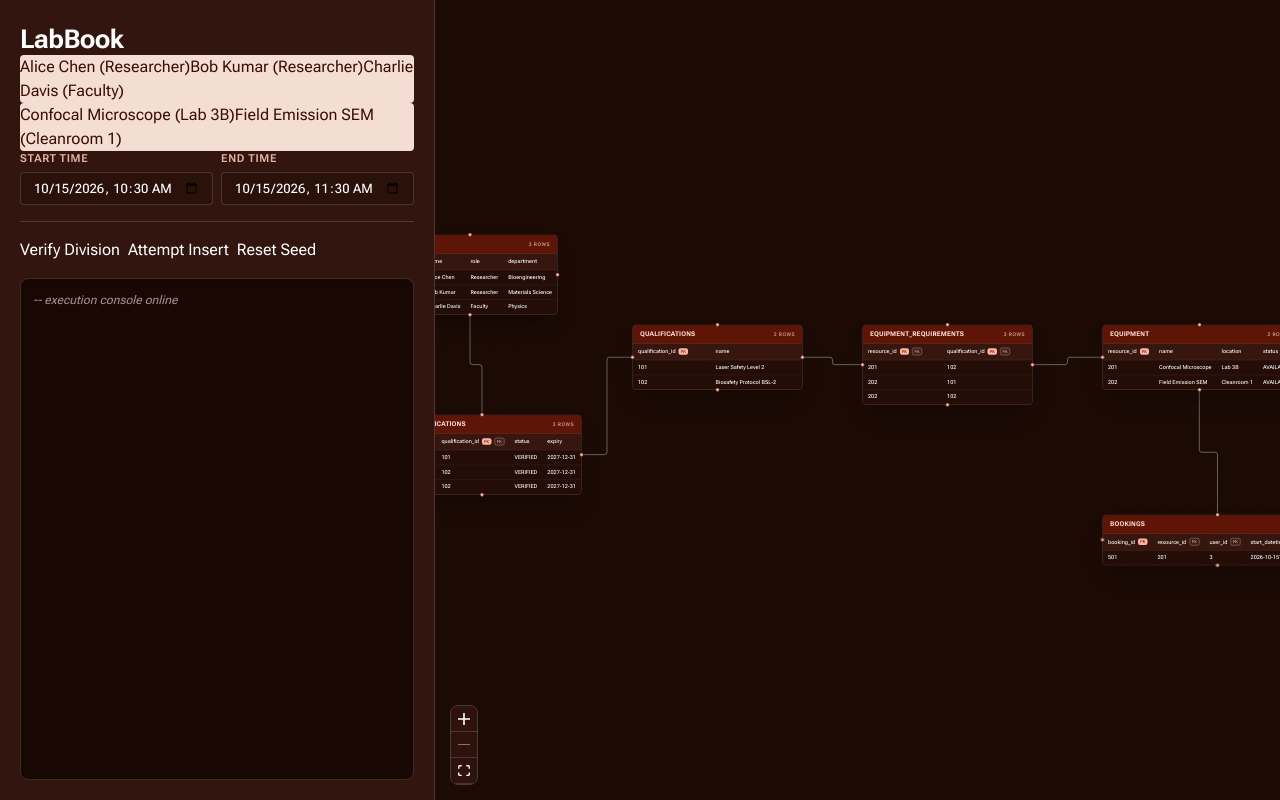
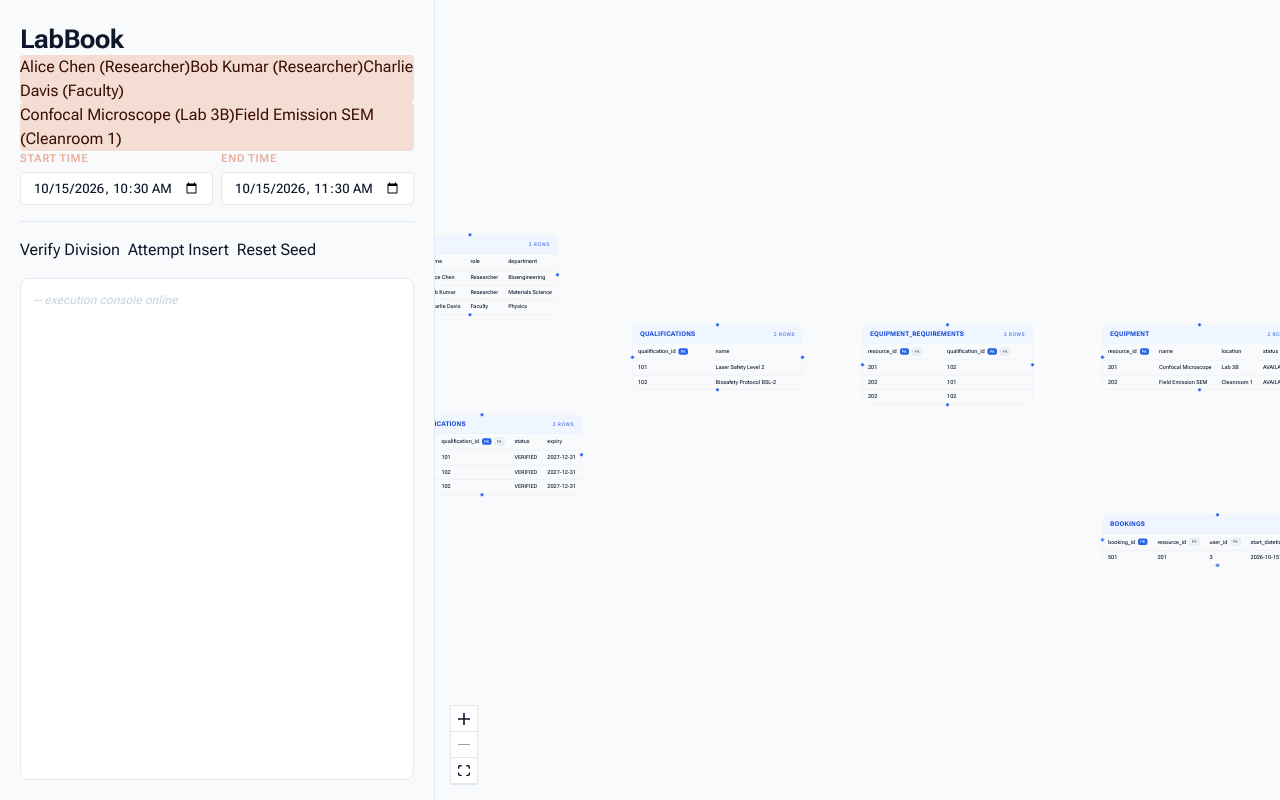
Before and after one commit to lavan8t/labbook, a Next.js app: page / in a window 1280 px wide. Built offline with nearby package versions, Linux system fonts and the light colour scheme.

Commit message:
style: configure roboto flex and minimal flat theme variables

```diff
--- a/app/globals.css
+++ b/app/globals.css
@@ -6,20 +6,57 @@
 }
 
 :root {
-  --bg-primary: var(--md-sys-color-surface, #230d07);
-  --bg-panel: var(--md-sys-color-surface-container-high, #31150e);
-  --bg-card: var(--md-sys-color-primary-container, #e4beae);
-  --bg-card-alt: var(--md-sys-color-surface-container-highest, #3d1c13);
-  --bg-card-subtle: var(--md-sys-color-surface-container, #2a110a);
-  --text-primary: var(--md-sys-color-on-surface, #ffffff);
-  --text-muted: var(--md-sys-color-on-surface-variant, #e8b09f);
-  --text-dim: var(--md-sys-color-outline, #c57d6b);
-  --text-dark: var(--md-sys-color-on-primary-container, #3a0d05);
-  --text-dark-muted: var(--md-sys-color-on-secondary-container, #6e2718);
-  --border-subtle: var(--md-sys-color-outline-variant, rgba(255, 255, 255, 0.14));
-  --border-strong: var(--md-sys-color-outline, rgba(255, 255, 255, 0.28));
-  --border-card: var(--md-sys-color-outline-variant, rgba(117, 32, 12, 0.2));
-  --accent-tint: var(--md-sys-color-secondary-container, #f3dfd6);
+  /* Flat UI Core Tokens */
+  --bg-primary: #ffffff;
+  --bg-surface: #f8fafc;
+  --bg-panel: #f8fafc;
+  --bg-card: #ffffff;
+  --bg-card-alt: #f1f5f9;
+  --bg-card-subtle: #f8fafc;
+
+  --text-primary: #0f172a;
+  --text-muted: #64748b;
+  --text-dim: #94a3b8;
+  --text-dark: #0f172a;
+  --text-dark-muted: #475569;
+
+  --border-subtle: #e2e8f0;
+  --border-strong: #cbd5e1;
+  --border-card: #e2e8f0;
+  --border-interactive: #cbd5e1;
+
+  --radius-flat: 2px;
+  --accent-tint: #f1f5f9;
+
+  /* Material 3 System Color Swatch Tokens (Vibrant Palette compatible) */
+  --md-sys-color-surface: var(--bg-primary);
+  --md-sys-color-surface-dim: #f1f5f9;
+  --md-sys-color-surface-container-lowest: #ffffff;
+  --md-sys-color-surface-container-low: #f8fafc;
+  --md-sys-color-surface-container: #ffffff;
+  --md-sys-color-surface-container-high: #f8fafc;
+  --md-sys-color-surface-container-highest: #f1f5f9;
+  --md-sys-color-on-surface: #0f172a;
+  --md-sys-color-on-surface-variant: #475569;
+  --md-sys-color-outline: #cbd5e1;
+  --md-sys-color-outline-variant: #e2e8f0;
+  --md-sys-color-primary: #2563eb;
+  --md-sys-color-on-primary: #ffffff;
+  --md-sys-color-primary-container: #eff6ff;
+  --md-sys-color-on-primary-container: #1d4ed8;
+  --md-sys-color-secondary-container: #f1f5f9;
+  --md-sys-color-on-secondary-container: #334155;
+}
+
+/* Minimal Flat Reset: Zero Box Shadows, Zero Drop Shadows, Zero Gradients */
+*, *::before, *::after {
+  box-shadow: none !important;
+  text-shadow: none !important;
+}
+
+[class*="shadow-"], [class*="drop-shadow-"] {
+  box-shadow: none !important;
+  filter: none !important;
 }
 
 body {
@@ -69,27 +106,29 @@ body {
   letter-spacing: 0.02em;
 }
 
-/* ReactFlow styling derived from M3 system tokens */
+/* ReactFlow styling with flat borders and zero shadow */
 .react-flow__background {
-  background-color: var(--md-sys-color-surface-dim, #1c0a05) !important;
+  background-color: var(--bg-surface, #f8fafc) !important;
 }
 
 .react-flow__controls {
   box-shadow: none !important;
-  border: 1px solid var(--md-sys-color-outline-variant, rgba(255, 255, 255, 0.2)) !important;
-  border-radius: 8px !important;
+  border: 1px solid var(--border-subtle, #e2e8f0) !important;
+  border-radius: 2px !important;
   overflow: hidden !important;
+  background-color: #ffffff !important;
 }
 
 .react-flow__controls-button {
-  background: var(--md-sys-color-surface-container, #2d130c) !important;
-  border-bottom: 1px solid var(--md-sys-color-outline-variant, rgba(255, 255, 255, 0.15)) !important;
-  fill: var(--md-sys-color-on-surface, #ffffff) !important;
-  color: var(--md-sys-color-on-surface, #ffffff) !important;
+  background: #ffffff !important;
+  border-bottom: 1px solid var(--border-subtle, #e2e8f0) !important;
+  fill: #0f172a !important;
+  color: #0f172a !important;
+  border-radius: 0 !important;
 }
 
 .react-flow__controls-button:hover {
-  background: var(--md-sys-color-surface-container-high, #3f1b11) !important;
+  background: #f8fafc !important;
 }
 
 .react-flow__controls-button svg {
--- a/app/layout.tsx
+++ b/app/layout.tsx
@@ -5,6 +5,7 @@ import "./globals.css";
 const robotoFlex = Roboto_Flex({
   subsets: ["latin"],
   variable: "--font-roboto-flex",
+  display: "swap",
   axes: ["opsz", "wdth", "GRAD", "XOPQ", "YOPQ", "XTRA"],
 });
 
@@ -18,7 +19,7 @@ export default function RootLayout({
 }: Readonly<{ children: React.ReactNode }>) {
   return (
     <html lang="en" className={`${robotoFlex.variable} h-full antialiased`}>
-      <body className="min-h-full">{children}</body>
+      <body className="min-h-full font-sans antialiased bg-[#FFFFFF] text-[#0F172A]">{children}</body>
     </html>
   );
 }
```
